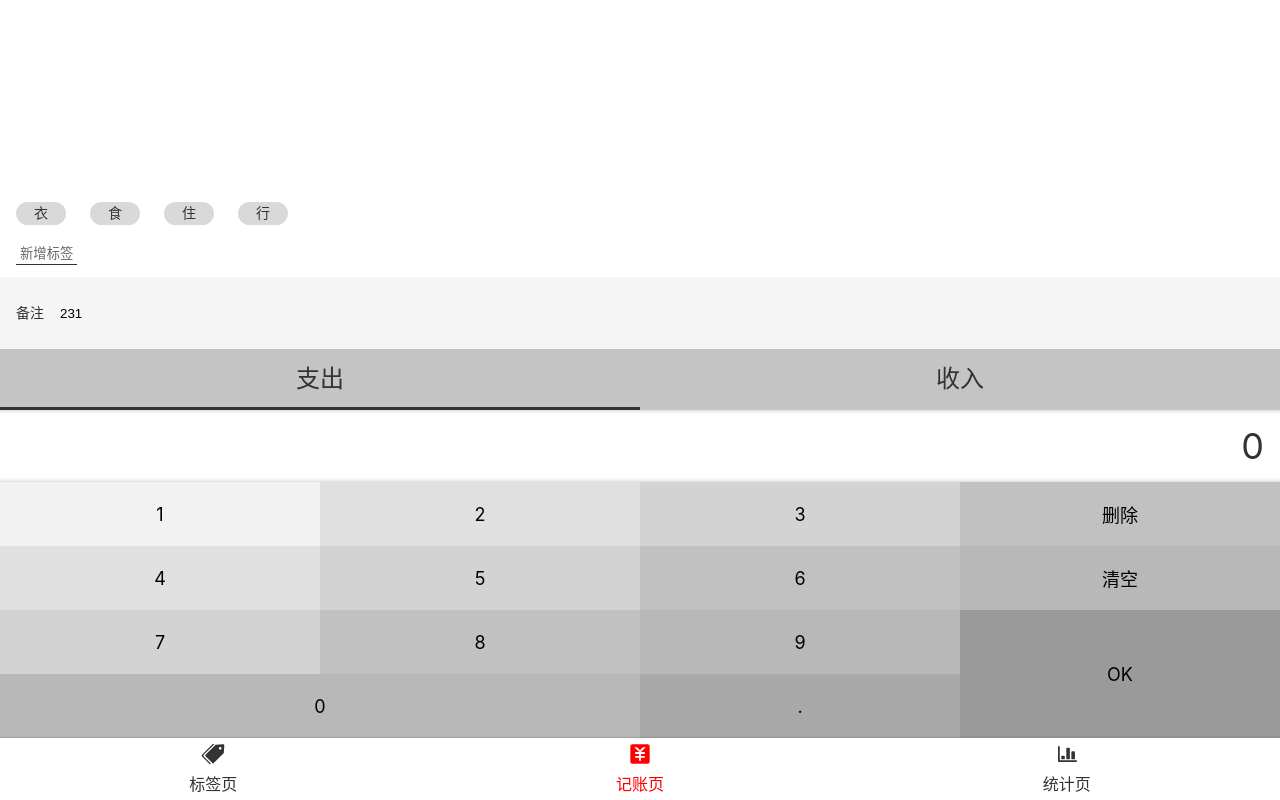
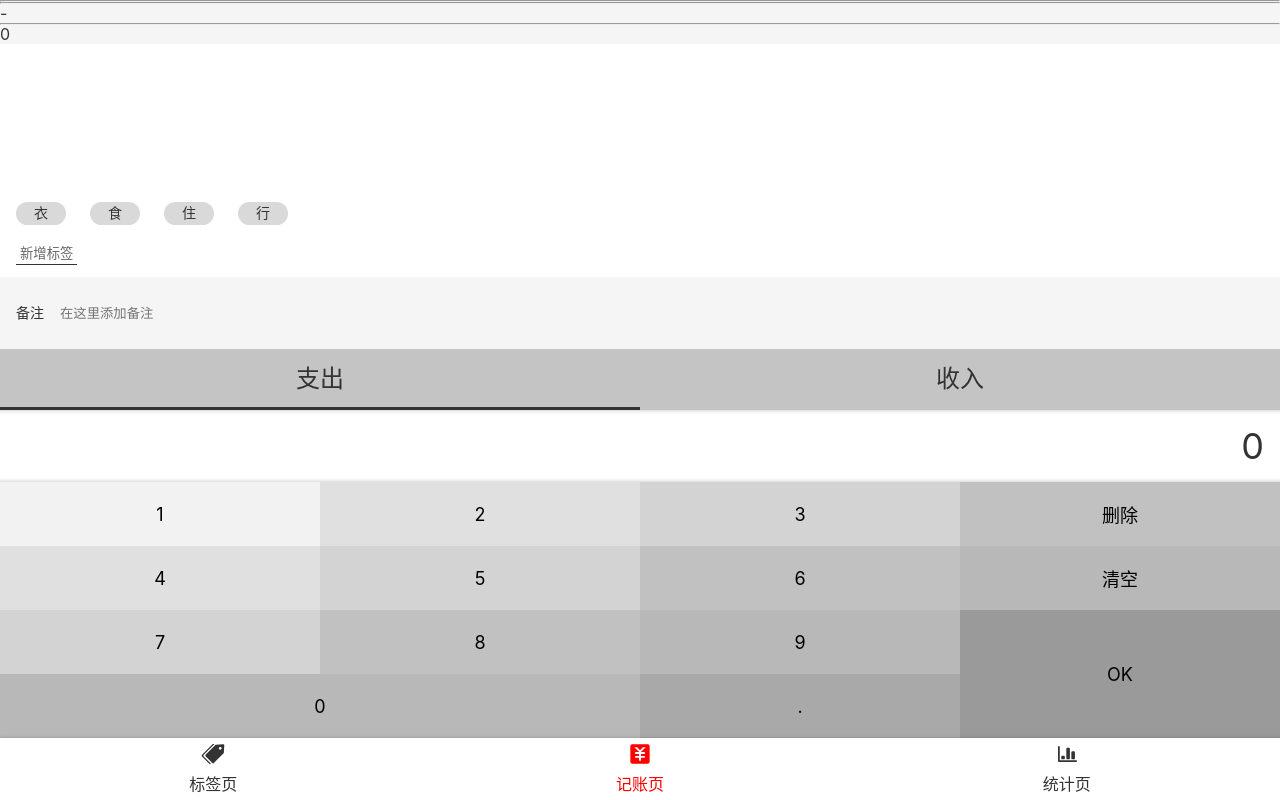
Before and after one commit to JimmeyCheung/morney-react, a React app: page /#/money in a window 1280 px wide. Built offline with nearby package versions, Linux system fonts and the light colour scheme.

Commit message:
收集表单数据

```diff
--- a/src/views/Money.tsx
+++ b/src/views/Money.tsx
@@ -1,4 +1,4 @@
-import React from "react";
+import React, { useState } from "react";
 import Layout from "../components/Layout";
 import styled from "styled-components";
 import { TagsSection } from "./Money/TagsSection";
@@ -9,14 +9,62 @@ const MyLayout = styled(Layout)`
   display: flex;
   flex-direction: column;
 `;
+type Category = "-" | "+";
+
 const Money = () => {
+  const [selected, setSelected] = useState({
+    tags: [] as string[],
+    note: "",
+    category: "-" as Category,
+    amount: 0,
+  });
   return (
     <div>
       <MyLayout>
-        <TagsSection />
-        <NoteSection />
-        <CategorySection />
-        <NumberPadSection />
+        {selected.tags.join(",")}
+        <hr />
+        {selected.note}
+        <hr />
+        {selected.category}
+        <hr />
+        {selected.amount}
+        <TagsSection
+          value={selected.tags}
+          onChange={(tags) =>
+            setSelected({
+              ...selected,
+              tags: tags,
+            })
+          }
+        />
+        <NoteSection
+          value={selected.note}
+          onChange={(note) => {
+            setSelected({
+              ...selected,
+              note: note,
+            });
+          }}
+        />
+        <CategorySection
+          value={selected.category}
+          onChange={(category) => {
+            setSelected({
+              ...selected,
+              category: category,
+            });
+          }}
+        />
+        <NumberPadSection
+          value={selected.amount}
+          onChange={(amount) => {
+            setSelected({
+              ...selected,
+              amount: amount,
+            });
+          }}
+          onOk={() => {}}
+        />
       </MyLayout>
     </div>
   );
--- a/src/views/Money/CategorySection.tsx
+++ b/src/views/Money/CategorySection.tsx
@@ -24,10 +24,15 @@ const Wrapper = styled.section`
     }
   }
 `;
-const CategorySection: React.FC = () => {
+type Props = {
+  value: "-" | "+";
+  onChange: (value: "-" | "+") => void;
+};
+
+const CategorySection: React.FC<Props> = (props) => {
   const categoryMap = { "-": "支出", "+": "收入" };
   const [categoryList] = useState<("+" | "-")[]>(["-", "+"]);
-  const [category, setCategory] = useState("-");
+  const category = props.value;
   return (
     <Wrapper>
       <ul>
@@ -36,7 +41,7 @@ const CategorySection: React.FC = () => {
             key={c}
             className={category === c ? "selected" : ""}
             onClick={() => {
-              setCategory(c);
+              props.onChange(c);
             }}
           >
             {categoryMap[c]}
--- a/src/views/Money/NoteSection.tsx
+++ b/src/views/Money/NoteSection.tsx
@@ -21,12 +21,16 @@ const Wrapper = styled.section`
     }
   }
 `;
-const NoteSection: React.FC = () => {
-  const [note, setNote] = useState("231");
+type Props = {
+  value: string;
+  onChange: (value: string) => void;
+};
+const NoteSection: React.FC<Props> = (props) => {
+  const note = props.value;
   const refInput = useRef<HTMLInputElement>(null);
   const onBlur = () => {
     if (refInput.current !== null) {
-      setNote(refInput.current.value);
+      props.onChange(refInput.current.value);
     }
   };
   return (
--- a/src/views/Money/NumberPadSection.tsx
+++ b/src/views/Money/NumberPadSection.tsx
@@ -2,15 +2,22 @@ import React, { useState } from "react";
 import { Wrapper } from "./NumberPadSection/Wrapper";
 import { generateOutput } from "./NumberPadSection/generateOutput";
 
-const NumberPadSection: React.FC = () => {
-  const [output, _setOutput] = useState("0");
+type Props = {
+  value: number;
+  onChange: (value: number) => void;
+  onOk?: () => void;
+};
+const NumberPadSection: React.FC<Props> = (props) => {
+  const output = props.value.toString();
   const setOutput = (output: string) => {
+    let value;
     if (output.length > 16) {
-      output = output.slice(0, 16);
+      value = parseFloat(output.slice(0, 16));
     } else if (output.length === 0) {
-      output = "0";
+      value = 0;
+    } else {
+      value = parseFloat(output);
     }
-    _setOutput(output);
   };
   const onClickButtonWrapper = (e: React.MouseEvent) => {
     const text = (e.target as HTMLButtonElement).textContent;
--- a/src/views/Money/TagsSection.tsx
+++ b/src/views/Money/TagsSection.tsx
@@ -32,9 +32,13 @@ const Wrapper = styled.section`
     margin-top: 8px;
   }
 `;
-const TagsSection: React.FC = (props) => {
+type Props = {
+  value: string[];
+  onChange: (selected: string[]) => void;
+};
+const TagsSection: React.FC<Props> = (props) => {
   const [tags, setTags] = useState<string[]>(["衣", "食", "住", "行"]);
-  const [selectedTags, setSelectedTags] = useState<string[]>([]);
+  const selectedTags = props.value;
   const onAddTag = () => {
     const tagName = window.prompt("新标签的名称为");
     if (tagName !== null) {
@@ -45,9 +49,9 @@ const TagsSection: React.FC = (props) => {
     const index = selectedTags.indexOf(tag);
     if (index >= 0) {
       // 如果 tag 已被选中，就复制所有没有被选中的 tag，作为新的 selectedTag
-      setSelectedTags(selectedTags.filter((t) => t !== tag));
+      props.onChange(selectedTags.filter((t) => t !== tag));
     } else {
-      setSelectedTags([...selectedTags, tag]);
+      props.onChange([...selectedTags, tag]);
     }
   };
   const getClass = (tag: string) =>
```
